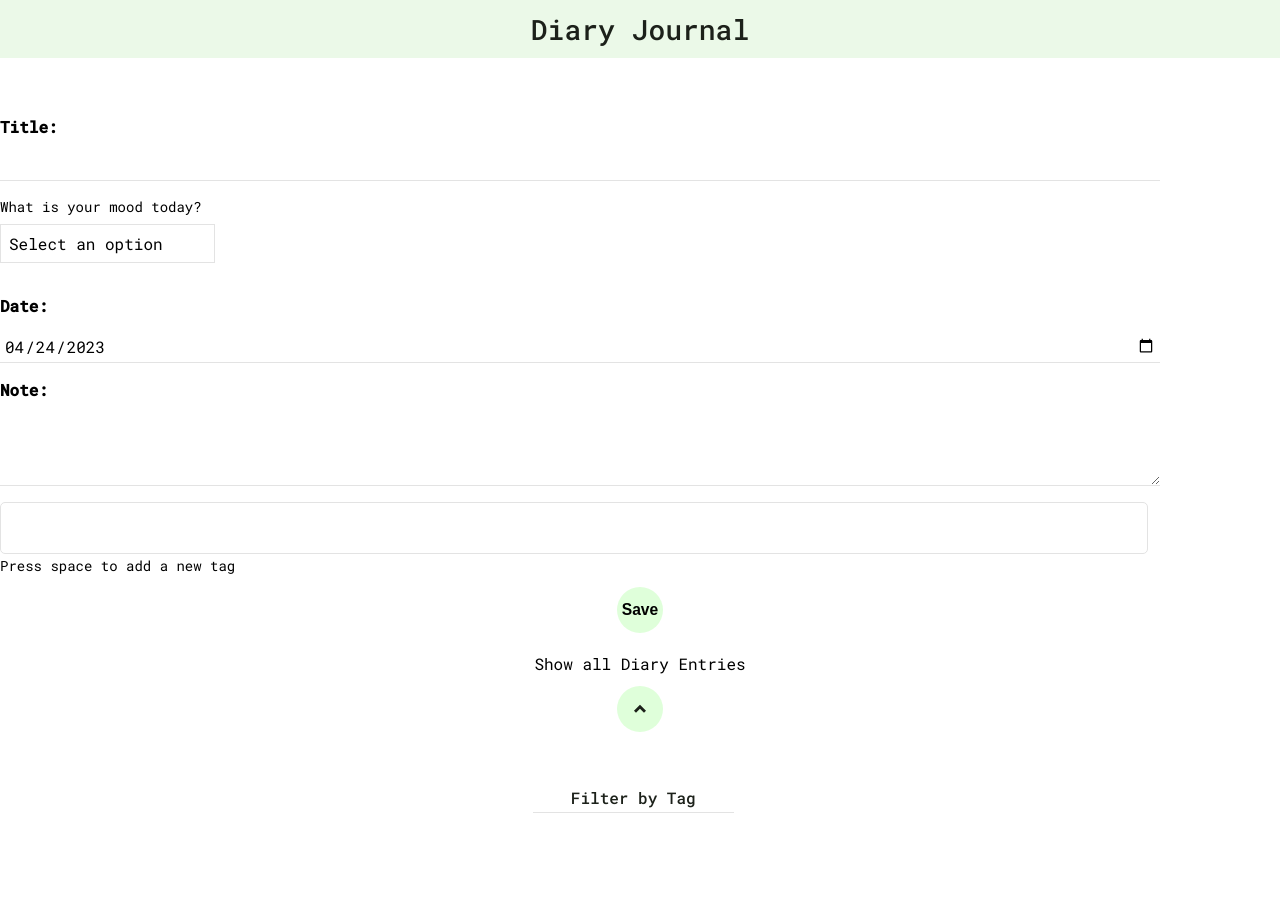
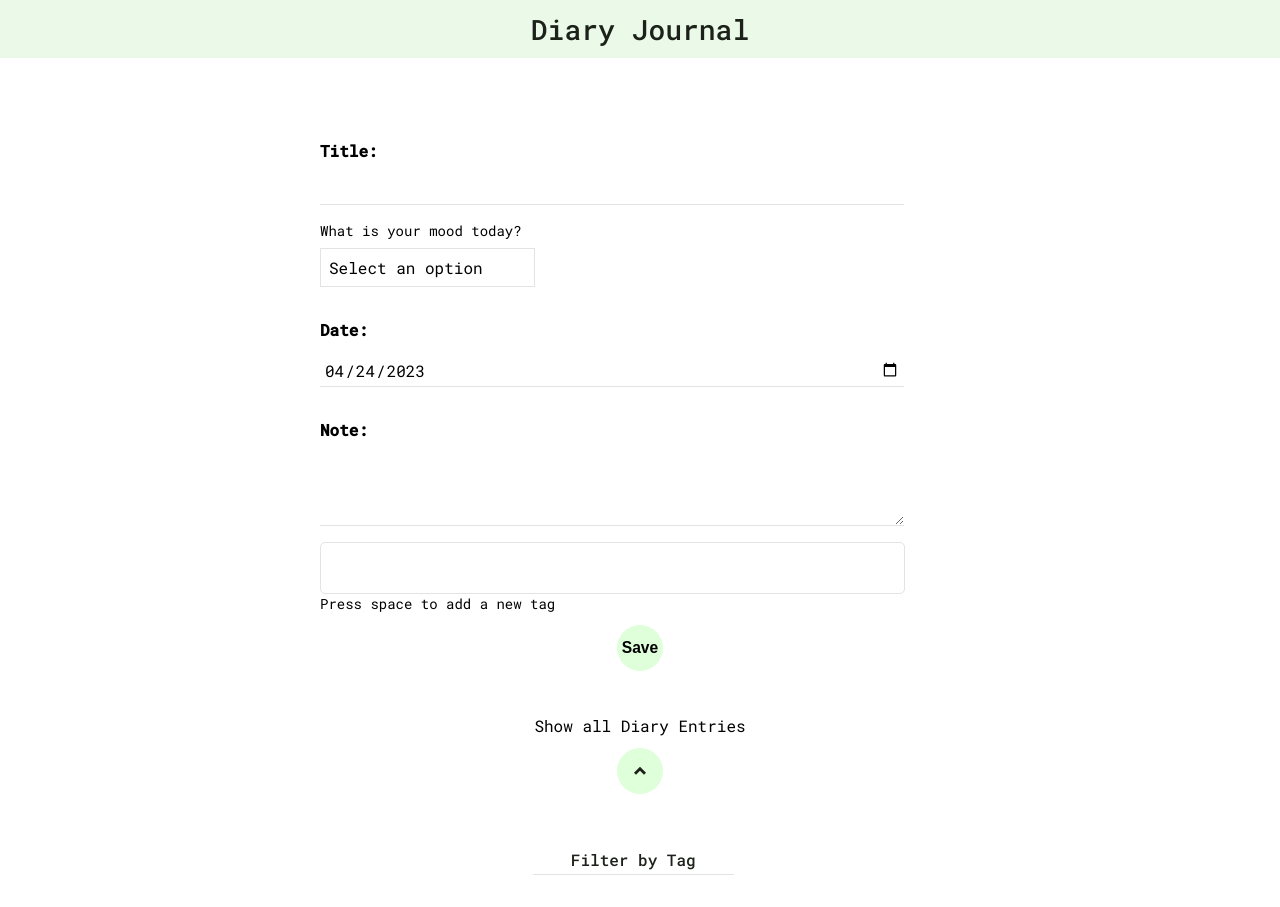
Before and after one commit to martinstraussberger/diary-app, a React (Create React App) app: page / in a window 1280 px wide. Before the commit the page ends 845 px from the top, so only its background shows below. Built offline with nearby package versions, Linux system fonts and the light colour scheme.

Commit message:
revert "Update NewEntry.css"
This reverts commit 8de2823b66ed9c809bc12e114bcdeacb0527cc52.

```diff
--- a/src/components/Entry/NewEntry.css
+++ b/src/components/Entry/NewEntry.css
@@ -1,58 +1,26 @@
-.entry-row {
+.entry-form {
   display: flex;
   flex-direction: column;
-  text-align: left;
-  border-radius: 6px;
-  background-color: var(--secondary-50);
+  list-style: none;
+  margin: 0.5rem auto;
+  padding: 1rem;
+  width: 86%;
+  max-width: 40rem;
+  background: var(--primary);
 }
 
-.entry-row-header,
-.entry-row-content,
-.entry-row-tags,
-.entry-row-trash {
-  word-break: break-all;
-  padding: 20px 24px 0;
+.dropdown-icon {
+  width: 86%;
 }
 
-.entry-row-header h3 {
-  margin-bottom: 5px;
+.moodicon-dropdown {
+  display: block;
+  flex-direction: column;
+  align-items: center;
+  justify-content: center;
+  width: 10%;
+  height: auto;
+  padding: 12px;
+  border: none;
+  background: var(--secondary-100);
 }
-
-.entry-row-header h4,
-.entry-row-header p,
-.entry-row-content,
-.entry-row-tags p {
-  margin-bottom: 15px;
-  line-height: 28px;
-}
-
-.entry-row-trash {
-  display: flex;
-  justify-content: flex-end;
-  align-items: center;
-}
-
-.selected-tags,
-.__tags-entry {
-  display: flex;
-  align-items: center;
-  background-color: var(--secondary-50);
-}
-
-.selected-tags {
-  flex-wrap: wrap;
-}
-
-.__tags-entry {
-  border: 1px solid var(--neutral-300);
-}
-
-.week-container {
-  text-align: center;
-}
-
-@media (min-width: 768px) {
-  .p-tag-week-row h3 {
-    font-size: 0.875rem;
-  }
-}
```
